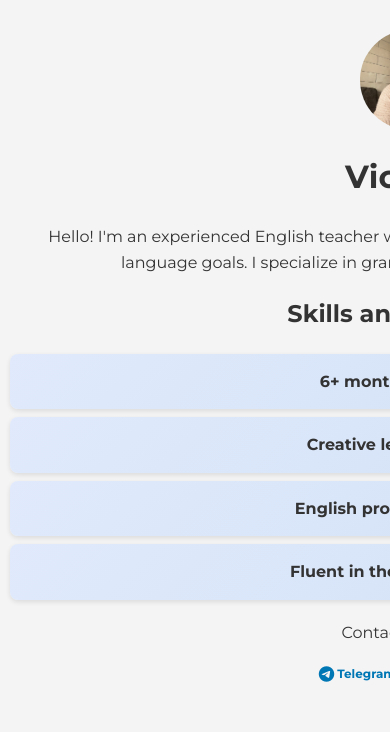
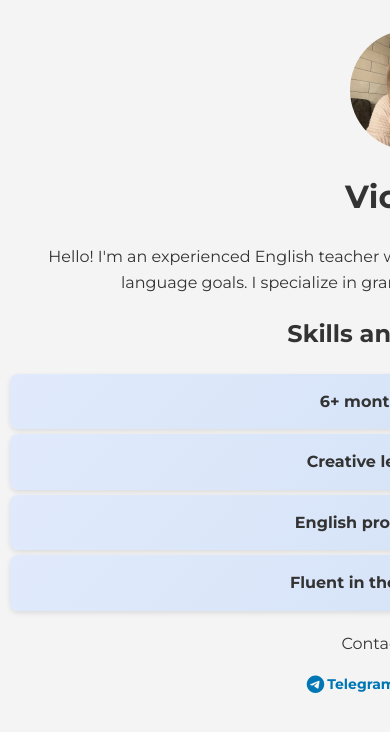
Before and after one commit to aomine228/profile, a plain HTML site: page index.html in a window 390 px wide. Shown: the top 732 px of the page. Drawn offline with Linux system fonts and the light colour scheme.

Commit message:
Update style.css

```diff
--- a/style.css
+++ b/style.css
@@ -88,51 +88,23 @@ ul li {
     font-size: 20px;
 }
 
-@media (max-width: 1200px) {
+@media (max-width: 600px) {
     .container {
-        max-width: 90%;
-        padding: 15px;
+        padding: 10px;
     }
-}
-
-@media (max-width: 992px) {
-    ul {
-        grid-template-columns: repeat(auto-fit, minmax(150px, 1fr));
-    }
-    .profile-photo {
-        width: 130px;
-        height: 130px;
-    }
-}
-
-@media (max-width: 768px) {
     .profile-photo {
         width: 120px;
         height: 120px;
     }
     ul {
         grid-template-columns: 1fr;
-        gap: 8px;
+        gap: 5px;
     }
     .social-links a {
         font-size: 14px;
-        gap: 4px;
-    }
-}
-
-@media (max-width: 576px) {
-    .container {
-        padding: 10px;
-    }
-    .profile-photo {
-        width: 100px;
-        height: 100px;
-    }
-    .social-links a {
-        font-size: 12px;
         gap: 3px;
     }
     .social-links a i {
-        font-size: 16px;
+        font-size: 18px;
     }
 }
```
